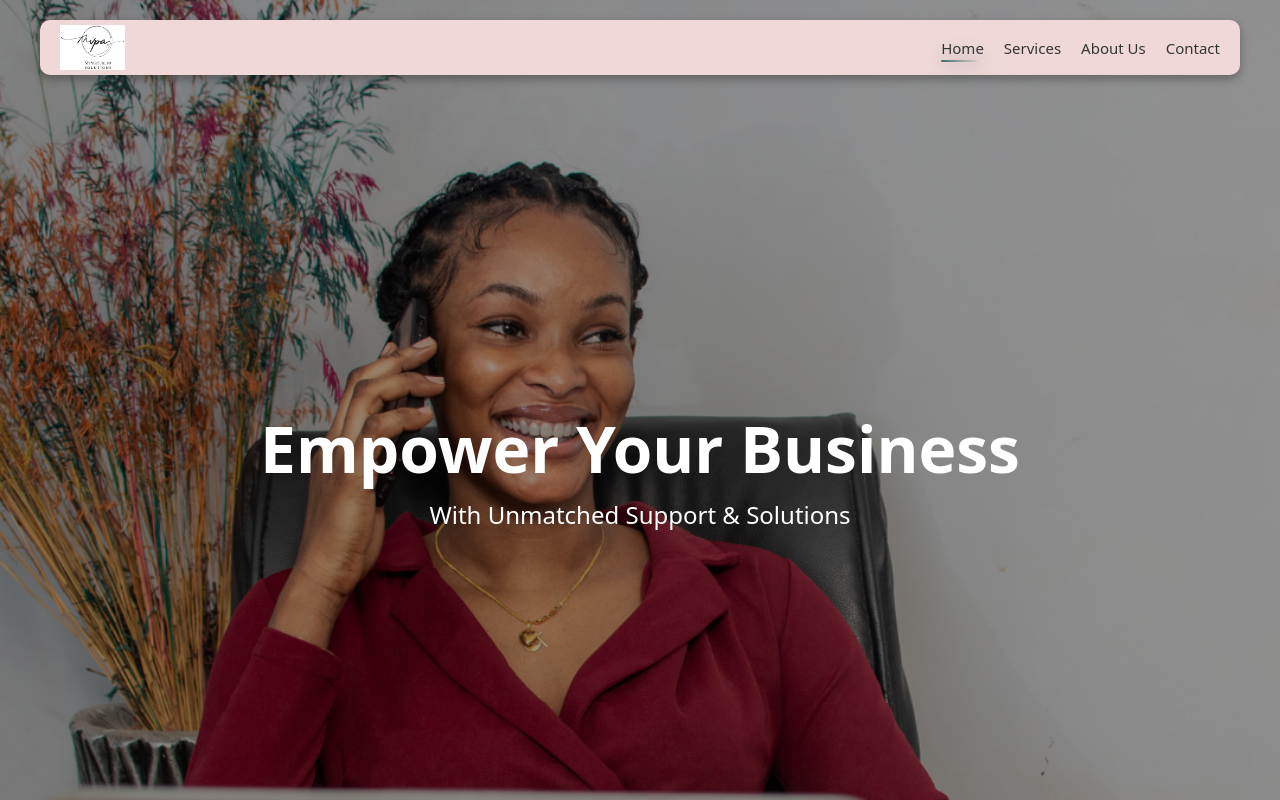
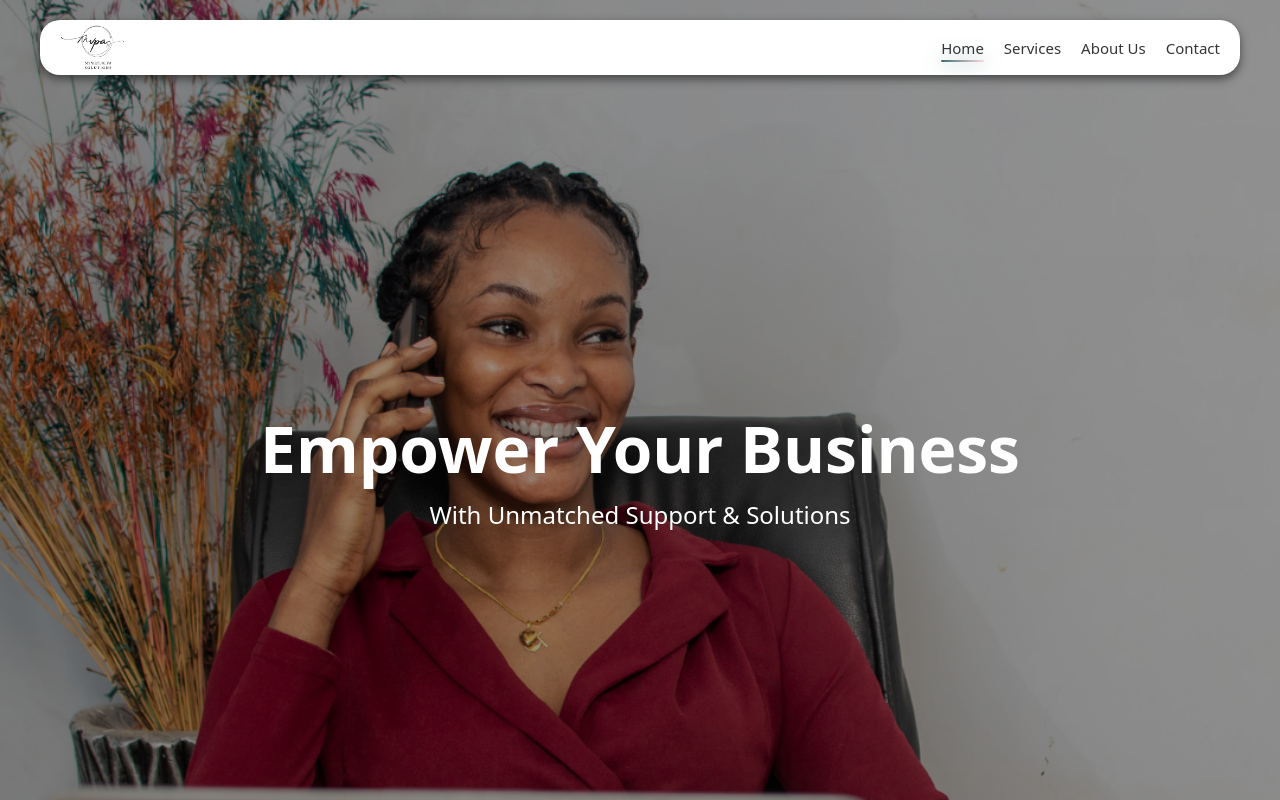
Before and after one commit to Akorfatrace/myvirtualpasolutions, a React (Vite) app: page / in a window 1280 px wide. Shown: the top 800 px of the page. Built offline with nearby package versions, Linux system fonts and the light colour scheme; a web font is replaced by a local one.

Commit message:
navbar edits

```diff
--- a/Navbar.css
+++ b/Navbar.css
@@ -4,9 +4,9 @@
   justify-content: space-between;
   align-items: center;
   padding: 5px 20px; /* Reduced padding to reduce vertical height */
-  background-color: #f0d8d8; /* White background */
-  box-shadow: 0 4px 10px rgba(0, 0, 0, 0.3);
-  border-radius: 10px;
+  background-color: #ffffff; /* White background */
+  box-shadow: 0 4px 10px rgba(0, 0, 0, 0.5);
+  border-radius: 20px;
   width: 100%;
   max-width: 1200px;
   margin: 20px auto 0; /* Added margin-top to give space at the top */
```
